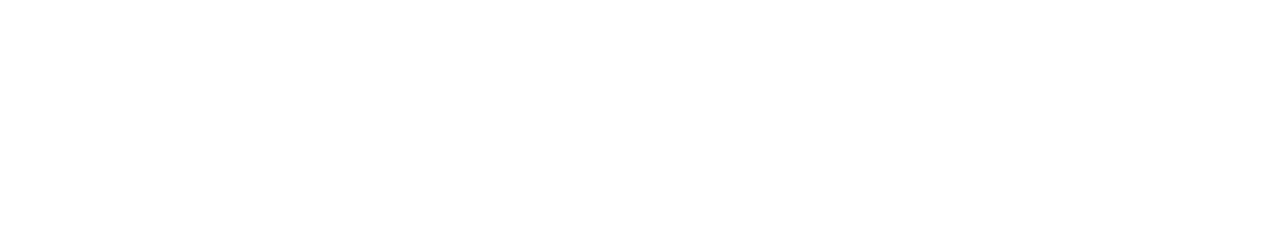
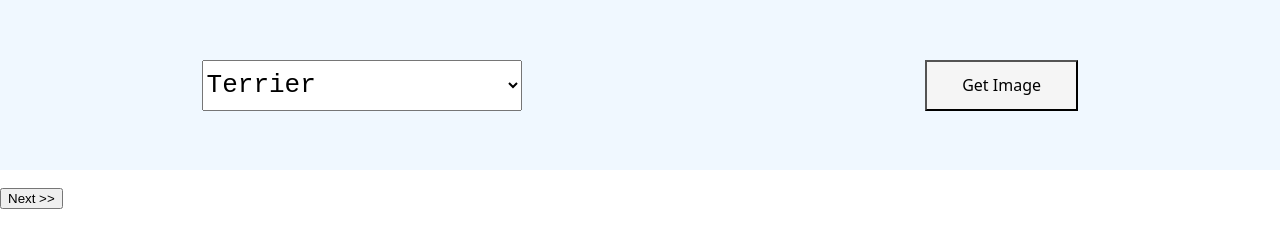
Before and after one commit to nonuabi/Dog-Details-Breed-Wise, a plain HTML site: page index.html in a window 1280 px wide. Drawn offline with nearby package versions, Linux system fonts and the light colour scheme.

Commit message:
drop-down list and get image button is created,css part of upper container is nearly completed.

```diff
--- a/css/style.css
+++ b/css/style.css
@@ -0,0 +1,32 @@
+*,
+*::before,
+*::after {
+  box-sizing: border-box;
+}
+body {
+  margin: 0;
+}
+
+#choose-btn-container {
+  background-color: aliceblue;
+  width: auto;
+  height: 170px;
+  display: flex;
+  justify-content: space-around;
+  align-items: center;
+}
+
+#breed-wise-drop-down-list {
+  width: 25%;
+  height: 30%;
+  font-size: xx-large;
+  font-family: monospace;
+  text-transform: capitalize;
+}
+#get-image-btn {
+  width: 12%;
+  height: 30%;
+  font-size: initial;
+  font-family: system-ui;
+  background-color: whitesmoke;
+}
--- a/index.html
+++ b/index.html
@@ -5,6 +5,27 @@
     <title>Dog Details Breed Wise</title>
   </head>
   <body>
+    <div id="choose-btn-container">
+      <select name="breed" id="breed-wise-drop-down-list">
+        <option value="terrier">terrier</option>
+        <option value="spaniel">spaniel</option>
+        <option value="sheepdog">sheepdog</option>
+        <option value="setter">setter</option>
+        <option value="schnauzer">schnauzer</option>
+        <option value="hound">hound</option>
+        <option value="mastiff">mastiff</option>
+        <option value="mountain">mountain</option>
+      </select>
+
+      <button id="get-image-btn">Get Image</button>
+    </div>
+    <div id="image-btn-container">
+      <div id="image-subcontainer">
+        <img id="image" />
+      </div>
+      <button id="next-image">Next >></button>
+    </div>
+
     <script
       src="https://code.jquery.com/jquery-3.6.0.js"
       integrity="sha256-H+K7U5CnXl1h5ywQfKtSj8PCmoN9aaq30gDh27Xc0jk="
```
